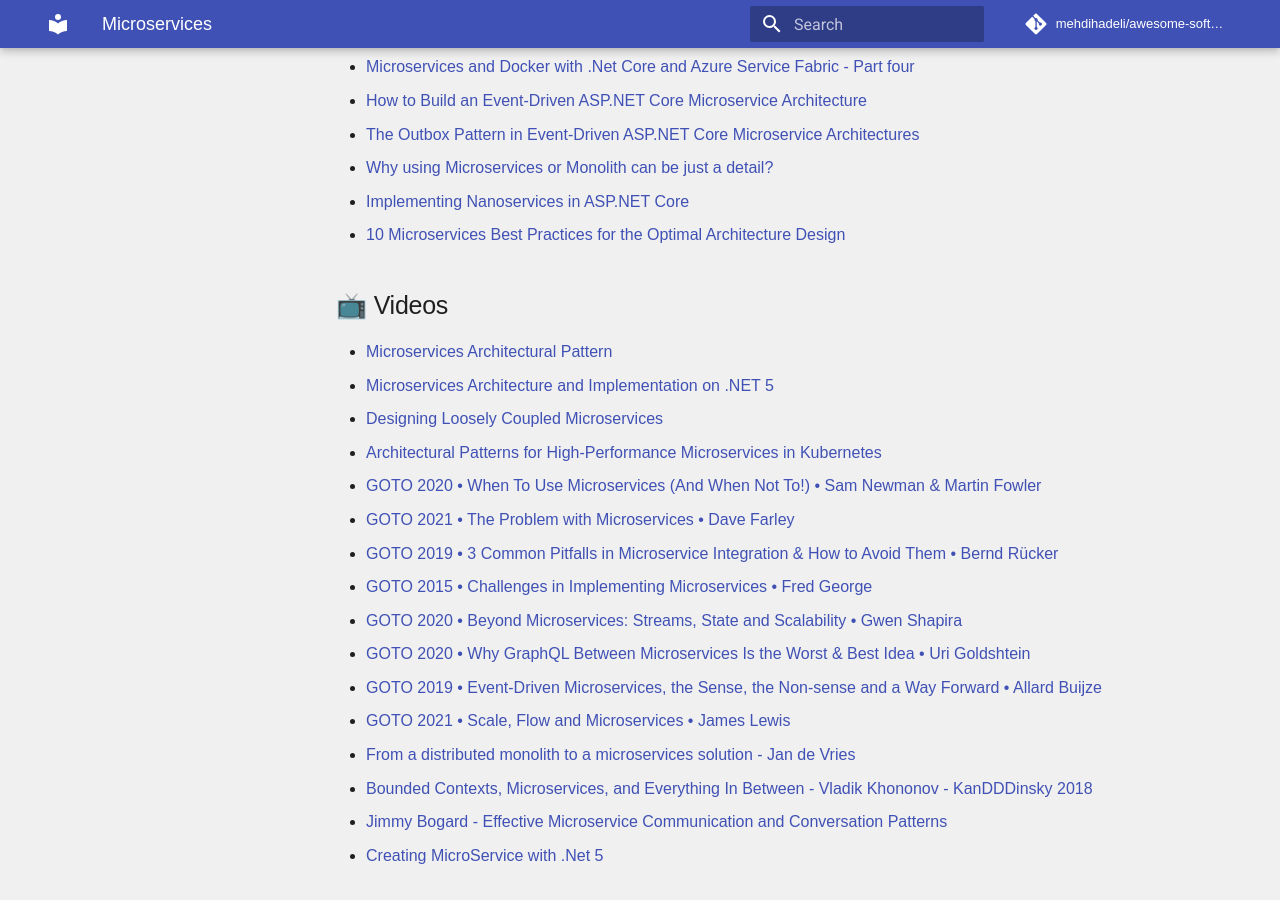
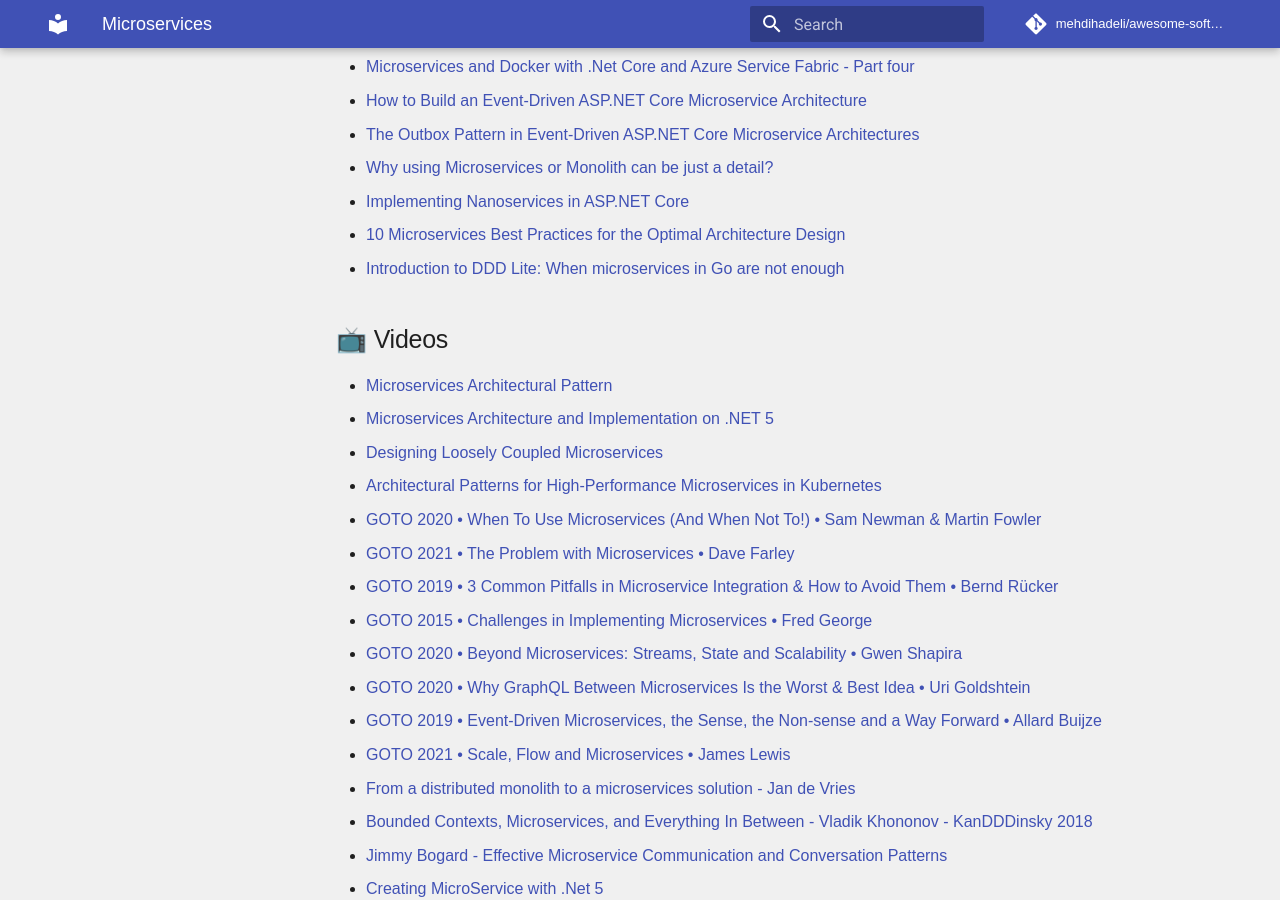
Before and after one commit to mehdihadeli/awesome-software-architecture, an MkDocs documentation site: the page built from docs/architectural-patterns/microservices/microservices.md, in a window 1280 px wide and 900 px high, scrolled down 1419 px. Built offline with MkDocs 1.6.1 and Material for MkDocs 9.7.7, drawn with Linux system fonts in a browser that asks for light colours; comment, search, counter and statistics services are not loaded.

Commit message:
add microservice link

```diff
--- a/docs/architectural-patterns/microservices/microservices.md
+++ b/docs/architectural-patterns/microservices/microservices.md
@@ -45,6 +45,7 @@
 - [Why using Microservices or Monolith can be just a detail?](https://threedots.tech/post/microservices-or-monolith-its-detail/)
 - [Implementing Nanoservices in ASP.NET Core](https://auth0.com/blog/implementing-nanoservices-in-aspnet-core/)
 - [10 Microservices Best Practices for the Optimal Architecture Design](https://medium.com/capital-one-tech/10-microservices-best-practices-for-the-optimal-architecture-design-capital-one-de16abf2a232)
+- [Introduction to DDD Lite: When microservices in Go are not enough](https://threedots.tech/post/ddd-lite-in-go-introduction/)
 ## 📺 Videos
 
 - [Microservices Architectural Pattern](https://www.youtube.com/watch?v=8BPDv038oMI&t=0s)
```
